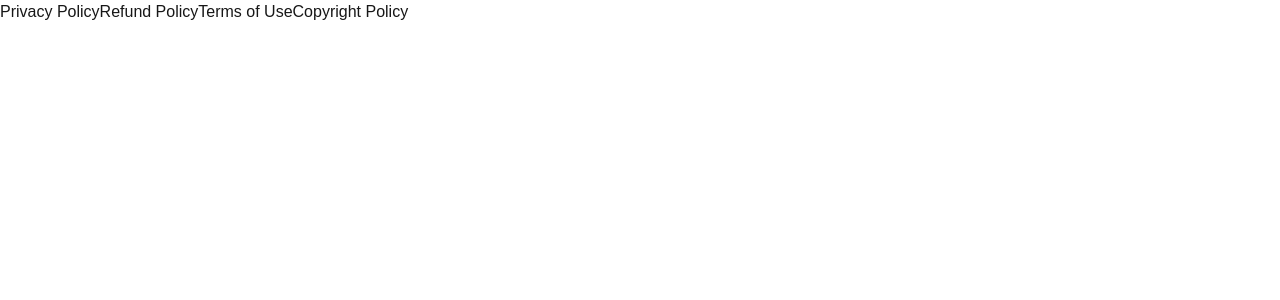
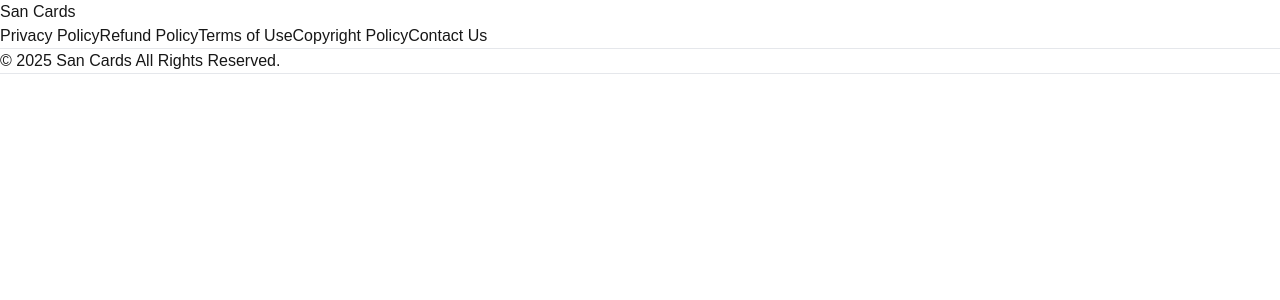
Before and after one commit to ankushchavan0411/san-cards, a Next.js app: page / in a window 1280 px wide. Shown: the top 300 px of the page. Built offline with nearby package versions, Linux system fonts and the light colour scheme.

Commit message:
added footer

```diff
--- /dev/null
+++ b/src/app/components/Footer/index.tsx
@@ -0,0 +1,36 @@
+/** @format */
+
+// import Image from "next/image";
+import PolicyNavigationLinks from "@/app/components/Policies/PolicyNavigationLinks";
+
+const Footer = () => {
+  return (
+    <footer className="container p-5">
+      <div className="sm:flex sm:items-center sm:justify-between">
+        <a
+          href="https://flowbite.com/"
+          className="flex items-center mb-4 sm:mb-0 space-x-3 rtl:space-x-reverse"
+        >
+          {/* <Image
+            src="https://flowbite.com/docs/images/logo.svg"
+            className="h-8"
+            alt="Flowbite Logo"
+            width={100}
+            height={100}
+          /> */}
+          <span className="self-center text-2xl font-semibold whitespace-nowrap dark:text-white">
+            San Cards
+          </span>
+        </a>
+        <PolicyNavigationLinks />
+      </div>
+      <hr className="my-6 border-gray-200 sm:mx-auto dark:border-gray-700 lg:my-8" />
+      <span className="block text-sm text-gray-500 sm:text-center dark:text-gray-400">
+        &copy; {new Date().getFullYear()} San Cards All Rights Reserved.
+      </span>
+      <hr className="my-6 border-gray-200 sm:mx-auto dark:border-gray-700 lg:my-8" />
+    </footer>
+  );
+};
+
+export default Footer;
--- a/src/app/components/Policies/PolicyNavigationLinks/index.tsx
+++ b/src/app/components/Policies/PolicyNavigationLinks/index.tsx
@@ -11,16 +11,21 @@
     },
     { href: "/policies/terms-of-use", label: "Terms of Use" },
     { href: "/policies/copyright-policy", label: "Copyright Policy" },
+    { href: "/contact-us", label: "Contact Us" },
   ];
 
   return (
-    <nav className="mt-2 flex justify-center space-x-4">
+    <ul className="flex flex-wrap items-center mb-6 text-sm font-medium text-gray-500 sm:mb-0 dark:text-gray-400">
       {links.map((link, index) => (
-        <Link key={index} href={link.href} className="hover:underline">
+        <Link
+          key={index}
+          href={link.href}
+          className="hover:underline me-4 md:me-6"
+        >
           {link.label}
         </Link>
       ))}
-    </nav>
+    </ul>
   );
 };
 
--- a/src/app/page.tsx
+++ b/src/app/page.tsx
@@ -1,11 +1,14 @@
 /** @format */
 
-import PolicyNavigationLinks from "./components/Policies/PolicyNavigationLinks";
+import Footer from "./components/Footer";
+
+// import PolicyNavigationLinks from "./components/Policies/PolicyNavigationLinks";
 
 export default function Home() {
   return (
     <div className="container">
-      <PolicyNavigationLinks />
+      {/* <PolicyNavigationLinks /> */}
+      <Footer />
     </div>
   );
 }
```
